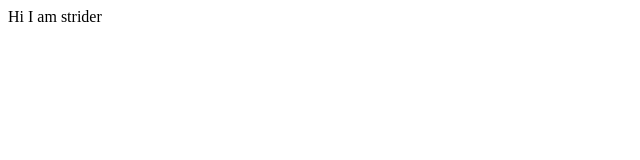
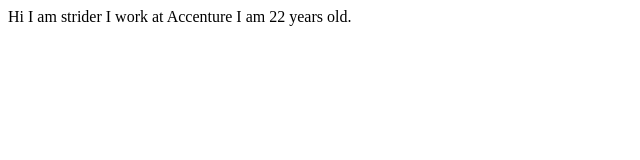
Before and after one commit to Shrunkhal07/shrunkhal_portfolio_demo, a plain HTML site: page index.html in a window 1280 px wide. Shown: the whole page, without its empty margins (0-640 px from the left). Drawn offline with Linux system fonts and the light colour scheme.

Commit message:
details update

```diff
--- a/index.html
+++ b/index.html
@@ -8,5 +8,7 @@
 </head>
 <body>
     Hi I am strider
+    I work at Accenture
+    I am 22 years old.
 </body>
 </html>
```
